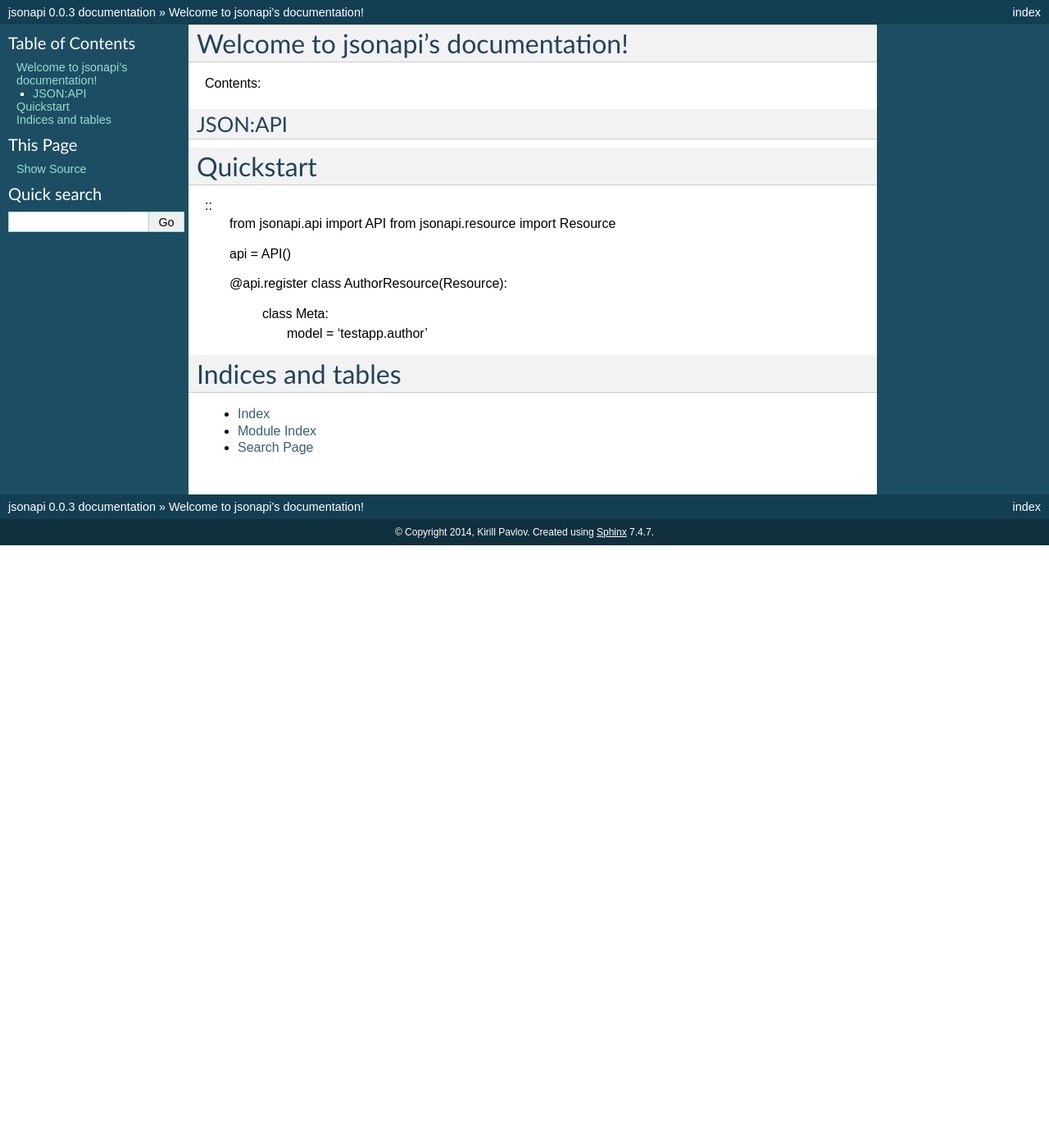
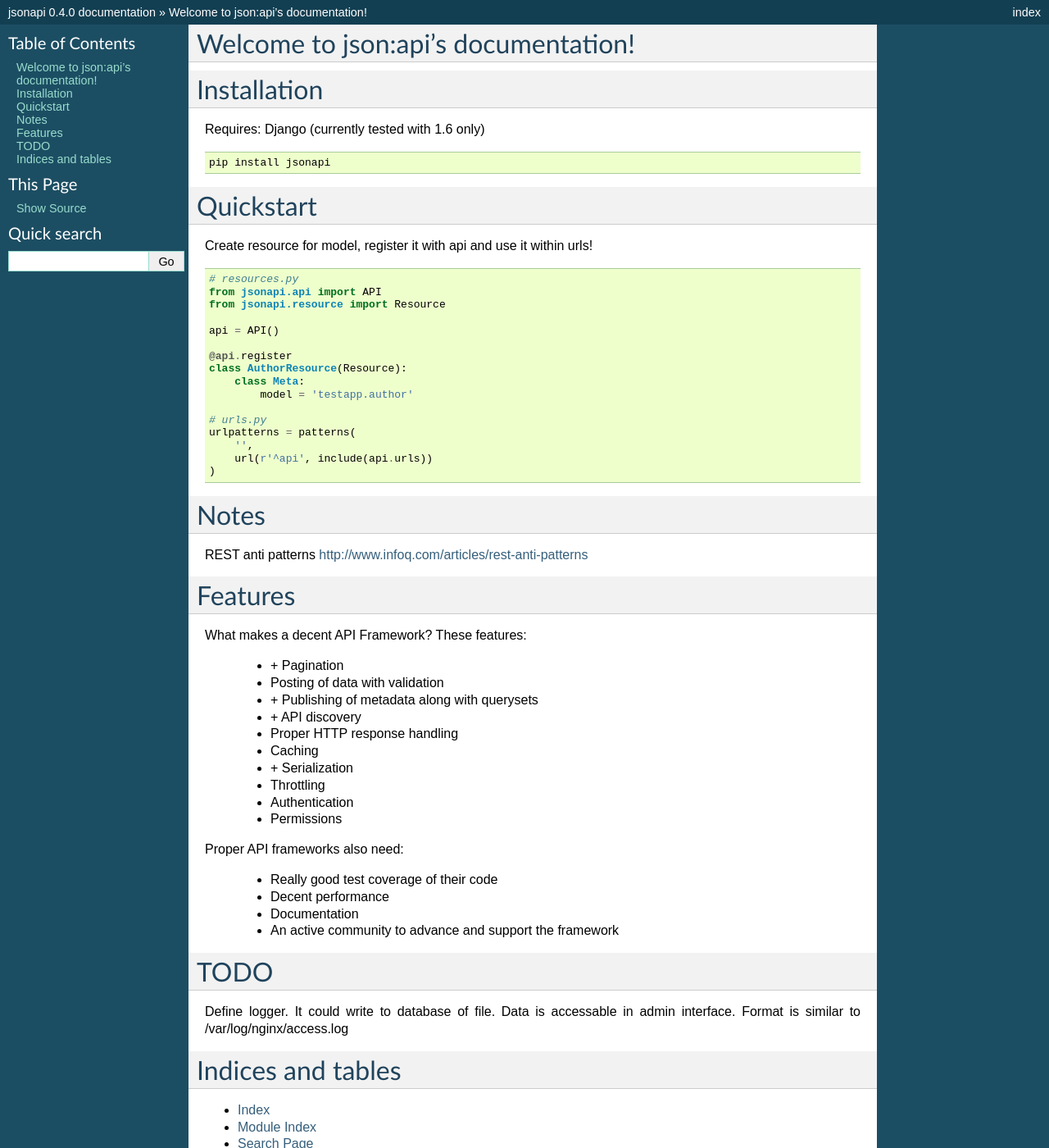
Before and after one commit to pavlov99/jsonapi, a Sphinx documentation site: the page built from docs/index.rst, in a window 1280 px wide and 1400 px high. Shown: the whole window at 82% size. Built offline with Sphinx 7.4.7, drawn with Linux system fonts in a browser that asks for light colours; some of the changed text lies outside the part shown.

Commit message:
init documentation

```diff
--- a/docs/conf.py
+++ b/docs/conf.py
@@ -15,6 +15,10 @@
 
 import sys
 import os
+
+sys.path.insert(0, os.path.abspath('..'))
+
+from jsonapi import version, PROJECT
 
 # If extensions (or modules to document with autodoc) are in another directory,
 # add these directories to sys.path here. If the directory is relative to the
@@ -49,7 +53,7 @@ source_suffix = '.rst'
 master_doc = 'index'
 
 # General information about the project.
-project = 'jsonapi'
+project = PROJECT
 copyright = '2014, Kirill Pavlov'
 
 # The version info for the project you're documenting, acts as replacement for
@@ -57,9 +61,8 @@ copyright = '2014, Kirill Pavlov'
 # built documents.
 #
 # The short X.Y version.
-version = '0.0.3'
 # The full version, including alpha/beta/rc tags.
-release = '0.0.3'
+release = version
 
 # The language for content autogenerated by Sphinx. Refer to documentation
 # for a list of supported languages.
--- a/docs/index.rst
+++ b/docs/index.rst
@@ -3,21 +3,27 @@
    You can adapt this file completely to your liking, but it should at least
    contain the root `toctree` directive.
 
-Welcome to jsonapi's documentation!
+Welcome to json:api's documentation!
 ===================================
-
-Contents:
 
 .. toctree::
    :maxdepth: 2
 
-JSON:API
-********
+Installation
+============
+Requires: Django (currently tested with 1.6 only)
+
+.. code-block:: python
+
+    pip install jsonapi
 
 Quickstart
 ==========
+Create resource for model, register it with api and use it within urls!
 
-::
+.. code-block:: python
+
+    # resources.py
     from jsonapi.api import API
     from jsonapi.resource import Resource
 
@@ -28,6 +34,46 @@ Quickstart
         class Meta:
             model = 'testapp.author'
 
+    # urls.py
+    urlpatterns = patterns(
+        '',
+        url(r'^api', include(api.urls))
+    )
+
+
+Notes
+=====
+
+REST anti patterns http://www.infoq.com/articles/rest-anti-patterns
+
+Features
+========
+
+What makes a decent API Framework? These features:
+
+    + \+ Pagination
+    + Posting of data with validation
+    + \+ Publishing of metadata along with querysets
+    + \+ API discovery
+    + Proper HTTP response handling
+    + Caching
+    + \+ Serialization
+    + Throttling
+    + Authentication
+    + Permissions
+
+Proper API frameworks also need:
+
+    + Really good test coverage of their code
+    + Decent performance
+    + Documentation
+    + An active community to advance and support the framework
+
+TODO
+====
+
+Define logger. It could write to database of file. Data is accessable in admin interface. Format is similar to /var/log/nginx/access.log
+
 
 Indices and tables
 ==================
```
